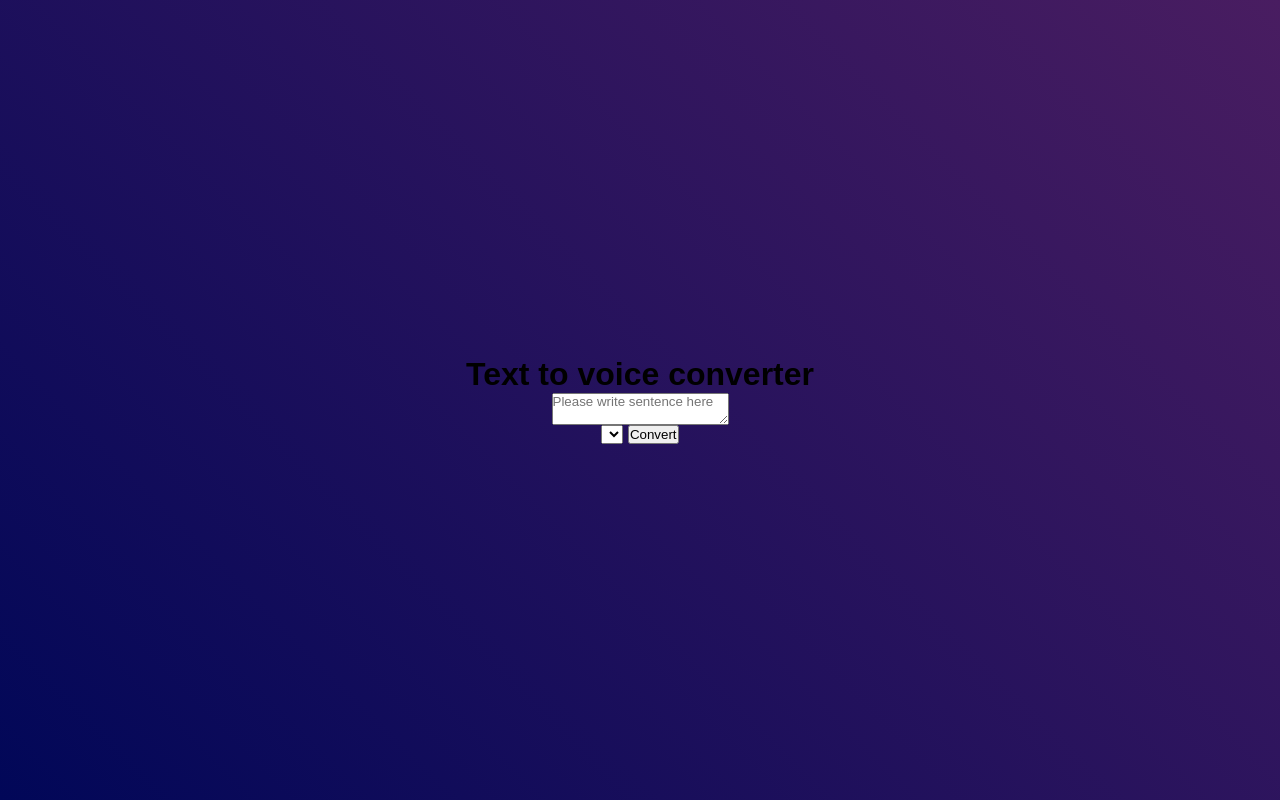
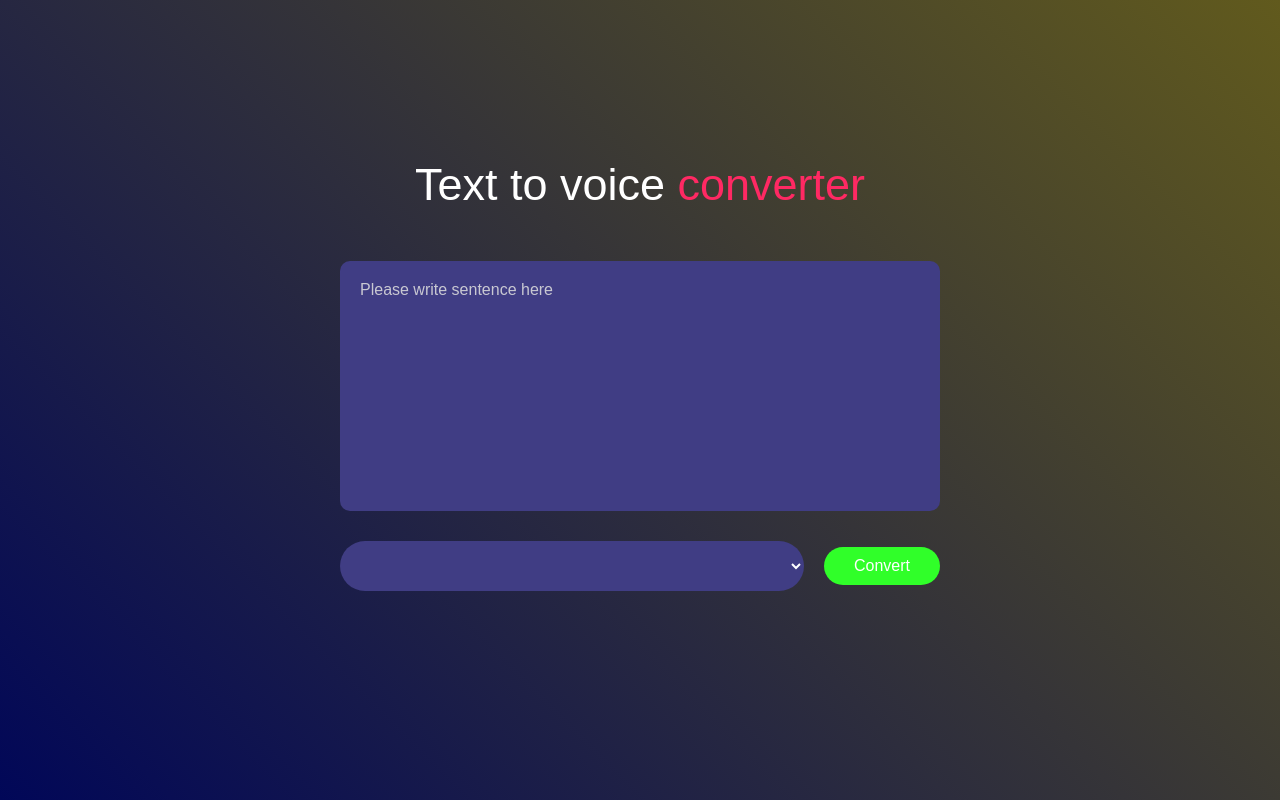
Before and after one commit to DangHuuPhuocVinh/Javascript-Practicing-Project-Collection, a plain HTML site: page Text to voice/index.html in a window 1280 px wide. Drawn offline with Linux system fonts and the light colour scheme.

Commit message:
Complete the text to voice project

```diff
--- a/Text to voice/text_to_voice.html
+++ b/Text to voice/index.html
@@ -1,19 +1,23 @@
 <!DOCTYPE html>
 <html lang="en">
+
 <head>
     <meta charset="UTF-8">
     <meta name="viewport" content="width=device-width, initial-scale=1.0">
     <title>Text To Voice </title>
     <link rel="stylesheet" href="style.css">
 </head>
+
 <body>
-    <div class="hero">
-        <h1>Text to voice converter</h1>
+    <div class="convert">
+        <h1>Text to voice <span>converter</span></h1>
         <textarea placeholder="Please write sentence here"></textarea>
         <div class="row">
             <select></select>
             <button>Convert</button>
         </div>
     </div>
+<script src="script.js"></script>
 </body>
+
 </html>
--- /dev/null
+++ b/Text to voice/script.js
@@ -0,0 +1,21 @@
+let speech = new SpeechSynthesisUtterance();
+
+let voices = [];
+
+let voiceSelect = document.querySelector("select");
+
+window.speechSynthesis.onvoiceschanged = () => {
+    voices = window.speechSynthesis.getVoices();
+    speech.voice = voices[0];
+
+    voices.forEach((voice, i) => (voiceSelect.options[i] = new Option(voice.name, i)))
+};
+
+voiceSelect.addEventListener("change", () => {
+    speech.voice = voices[voiceSelect.value];
+})
+
+document.querySelector("button").addEventListener("click", () =>{
+    speech.text = document.querySelector("textarea").value;
+    window.speechSynthesis.speak(speech);
+});
--- a/Text to voice/style.css
+++ b/Text to voice/style.css
@@ -5,12 +5,76 @@
     box-sizing: border-box;
 }
 
-.hero{
+.convert{
     width: 100%;
     min-height: 100vh;
-    background: linear-gradient(45deg, #010758, #491d61);
+    background: linear-gradient(45deg, #010758, #615a1d);
     display: flex;
     align-items: center;
     justify-content: center;
     flex-direction: column;
+    color: #ffff;
 }
+
+.convert h1{
+    font-size: 45px;
+    font-weight: 500;
+    margin-top: -50px;
+    margin-bottom: 50px;
+}
+
+.convert h1 span{
+    color: #ff2963;
+}
+
+textarea{
+    width: 600px;
+    height: 250px;
+    background: #403d84;
+    color: #ffff;
+    font-size: 15px;
+    border: 0;
+    outline: 0;
+    padding: 20px;
+    border-radius: 10px;
+    resize: none;
+    margin-bottom: 30px;
+}
+
+textarea::placeholder{
+    font-size: 16px;
+    color: #dddd;
+}
+
+.row{
+    width: 600px;
+    display: flex;
+    align-items: center;
+    gap: 20px;
+}
+
+button{
+    background: #30ff29;
+    color: #ffffff;
+    font-size: 16px;
+    padding: 10px 30px;
+    border-radius: 35px;
+    border: 0;
+    outline: 0;
+    cursor: pointer;
+}
+
+select{
+    flex: 1;
+    color: #ffff;
+    background: #403d84;
+    height: 50px;
+    padding: 0 20px;
+    outline: 0;
+    border: 0;
+    border-radius: 35px;
+    background-repeat: no-repeat;
+    background-size: 15px;
+    background-position-x: calc(100% - 20px);
+    background-position-y: 20px ;
+}
```
